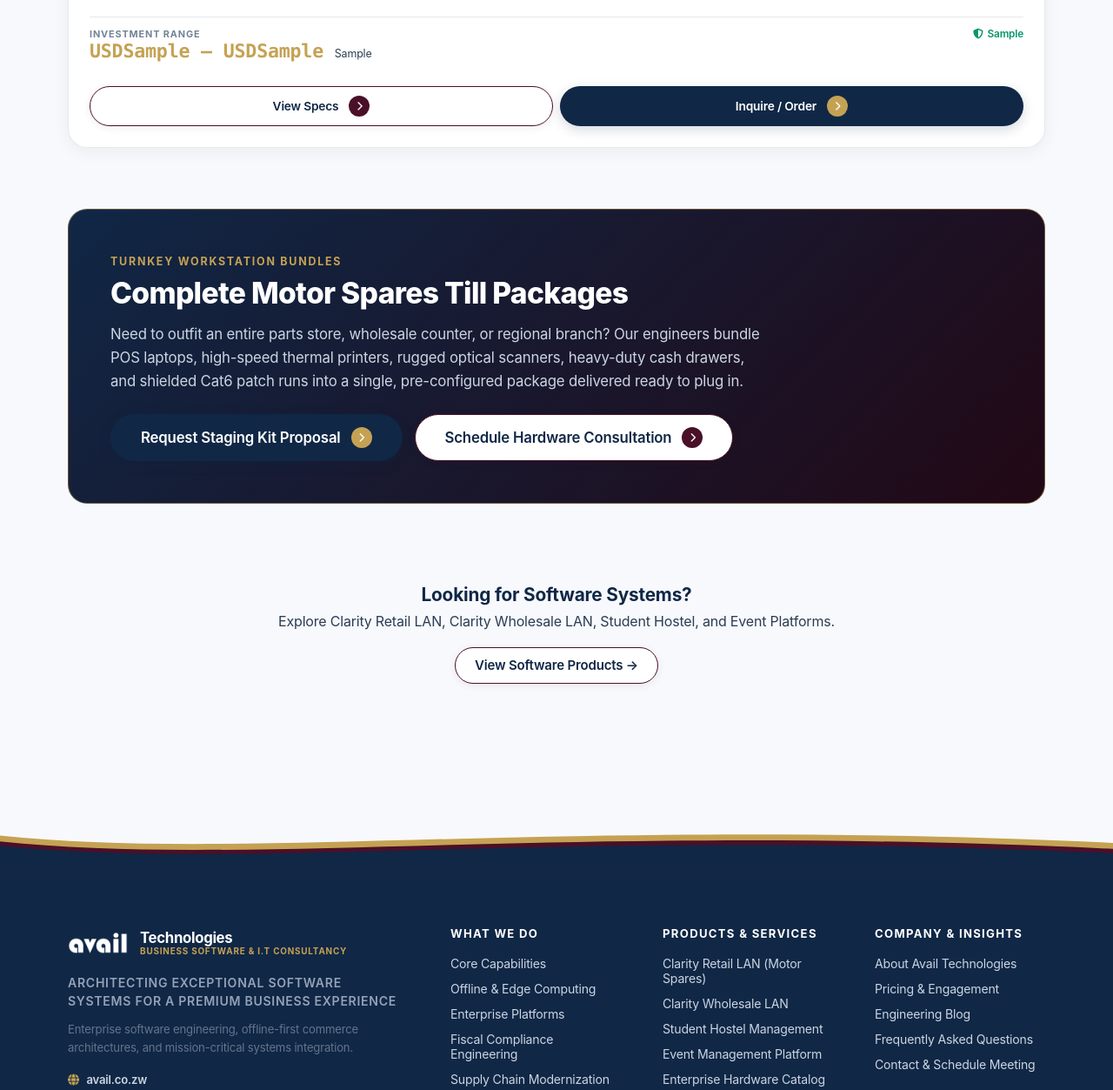
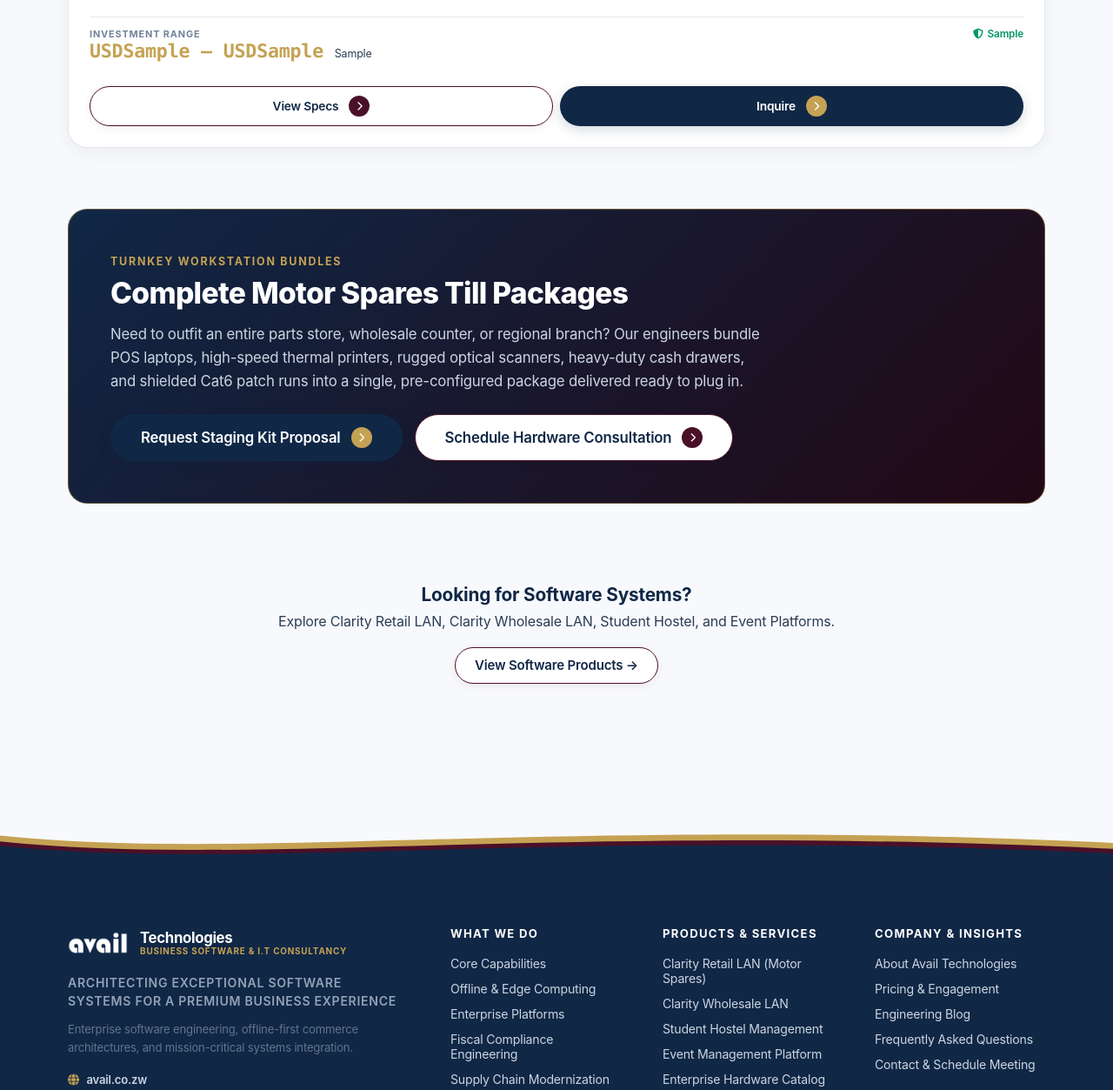
Before and after one commit to Avail-Technologies-Pvt-Ltd/clarity-website, a Django app: page /hardware/ in a window 1280 px wide. Shown: the part 888-2141 px from the top of the page at 87% size. Run offline with Django 5.2, Linux system fonts and the light colour scheme; tables that the repository leaves empty hold one stand-in row (values such as "Sample post"); some libraries are stand-ins or nearby versions.

Commit message:
style(hardware): change 'Inquire / Order' button label to 'Inquire'

```diff
--- a/templates/base.html
+++ b/templates/base.html
@@ -4,7 +4,7 @@
 <head>
     <meta charset="UTF-8">
     <meta name="viewport" content="width=device-width, initial-scale=1.0, maximum-scale=5.0">
-    <title>{% block title %}Avail Technologies — Engineering Resilient Systems for African Commerce{% endblock %}</title>
+    <title>{% block title %}Avail Technologies - Engineering Resilient Systems for African Commerce{% endblock %}</title>
     <meta name="description" content="{% block meta_description %}Avail Technologies (Pvt) Ltd: Enterprise software engineering, offline-first architectures, Clarity commerce platform, and mission-critical systems integration across Africa.{% endblock %}">
     <meta name="keywords" content="{% block meta_keywords %}motor spares pos, point of sale zimbabwe, retail software harare, clarity pos, commercial printers, thermal receipt printer, warehouse management zimbabwe, avail technologies, business software zimbabwe{% endblock %}">
     <meta name="author" content="Avail Technologies (Pvt) Ltd">
@@ -15,7 +15,7 @@
 
     <!-- OpenGraph Metadata -->
     <meta property="og:site_name" content="Avail Technologies">
-    <meta property="og:title" content="{% block og_title %}Avail Technologies — Engineering Resilient Systems for African Commerce{% endblock %}">
+    <meta property="og:title" content="{% block og_title %}Avail Technologies - Engineering Resilient Systems for African Commerce{% endblock %}">
     <meta property="og:description" content="{% block og_description %}Enterprise software engineering, offline-first architectures, Clarity commerce platform, and certified POS hardware across Zimbabwe and Africa.{% endblock %}">
     <meta property="og:type" content="{% block og_type %}website{% endblock %}">
     <meta property="og:url" content="{{ request.build_absolute_uri }}">
@@ -24,7 +24,7 @@
 
     <!-- Twitter Card Metadata -->
     <meta name="twitter:card" content="summary_large_image">
-    <meta name="twitter:title" content="{% block twitter_title %}Avail Technologies — Resilient Systems for African Commerce{% endblock %}">
+    <meta name="twitter:title" content="{% block twitter_title %}Avail Technologies - Resilient Systems for African Commerce{% endblock %}">
     <meta name="twitter:description" content="{% block twitter_description %}Bespoke software solutions, Clarity POS retail suites, and certified hardware deployment.{% endblock %}">
     <meta name="twitter:image" content="{% block twitter_image %}{{ request.scheme }}://{{ request.get_host }}{% static 'images/avail-logo-white.png' %}{% endblock %}">
 
@@ -92,7 +92,7 @@
     </script>
 
     <!-- Custom CSS -->
-    <link rel="stylesheet" href="{% static 'css/styles.css' %}">
+    <link rel="stylesheet" href="{% static 'css/styles.css' %}?v=1.0.14">
     {% block extra_css %}{% endblock %}
 </head>
 <body>
--- a/templates/products_showcase/hardware_list.html
+++ b/templates/products_showcase/hardware_list.html
@@ -76,7 +76,7 @@
                         View Specs <span class="btn-disc"><i class="fas fa-chevron-right"></i></span>
                     </a>
                     <a href="{% url 'contact:contact' %}?inquiry=hardware&item={{ hw.slug }}" class="btn btn-primary" style="flex: 1; text-align: center; justify-content: center; font-size: 0.86rem; padding: 10px 14px;">
-                        Inquire / Order <span class="btn-disc"><i class="fas fa-chevron-right"></i></span>
+                        Inquire <span class="btn-disc"><i class="fas fa-chevron-right"></i></span>
                     </a>
                 </div>
             </div>
```
